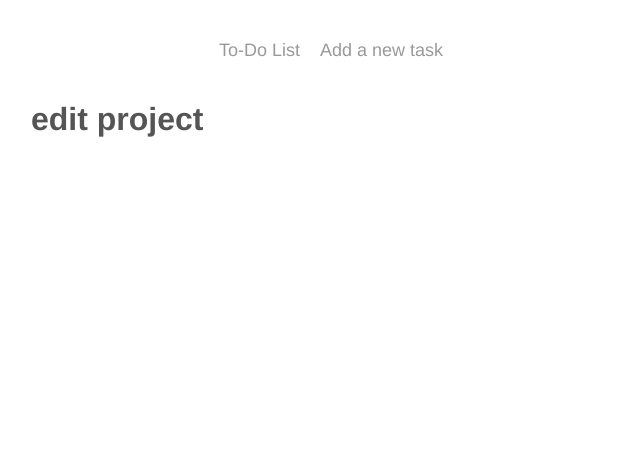
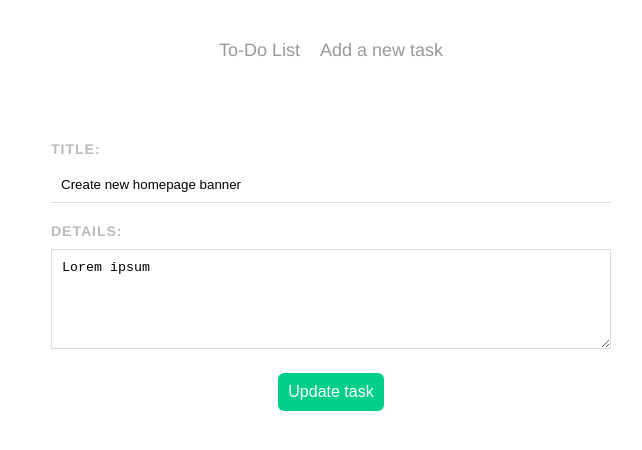
Before and after one commit to imraminradmand/Project-Planner, a Vue app in the folder project-planner/: page /projects/1 in a window 1280 px wide. Shown: the top 450 px of the page, without its empty margins (309-951 px from the left). Built offline with nearby package versions, Linux system fonts and the light colour scheme; data requests are answered from the project's data file.

Commit message:
added method to allow user to edit current task and be redirected back to home

```diff
--- a/project-planner/src/router/index.js
+++ b/project-planner/src/router/index.js
@@ -19,7 +19,8 @@
   {
     path: '/projects/:id',
     name: 'EditProject',
-    component: EditProject
+    component: EditProject,
+    props: true
   }
 ]
 
--- a/project-planner/src/views/AddProject.vue
+++ b/project-planner/src/views/AddProject.vue
@@ -4,7 +4,7 @@
       <input type="text" required v-model="title">
       <label> Details: </label>
       <textarea required v-model="details"></textarea>
-      <button>Add Project</button>
+      <button>Add task</button>
   </form>
 </template>
 
--- a/project-planner/src/views/EditProject.vue
+++ b/project-planner/src/views/EditProject.vue
@@ -1,10 +1,46 @@
 <template>
-  <h1>edit project</h1>
+    <form @submit.prevent="handleUpdateProject">
+      <label> Title: </label>
+      <input type="text" required v-model="title">
+      <label> Details: </label>
+      <textarea required v-model="details"></textarea>
+      <button>Update task</button>
+  </form>
 </template>
 
 <script>
 export default {
+  props: ['id'],
+  data() {
+    return{
+      title: '',
+      details: '',
+      uri: 'http://localhost:3000/projects/' + this.id
+    }
+  },
+  mounted() {
+    fetch(this.uri)
+      .then(res => res.json())
+      .then(data => {
+        this.title = data.title
+        this.details = data.details
+      })
+  },
 
+  methods: {
+    handleUpdateProject () {
+      fetch(this.uri, {
+        method: 'PATCH',
+        headers: {'Content-Type' : 'application/json'},
+        body: JSON.stringify({
+          title: this.title,
+          details: this.details,
+        })
+      }).then(() =>{
+        this.$router.push('/')
+      }).catch((err) => console.log(err.message))
+    }
+  }
 }
 </script>
 
```
